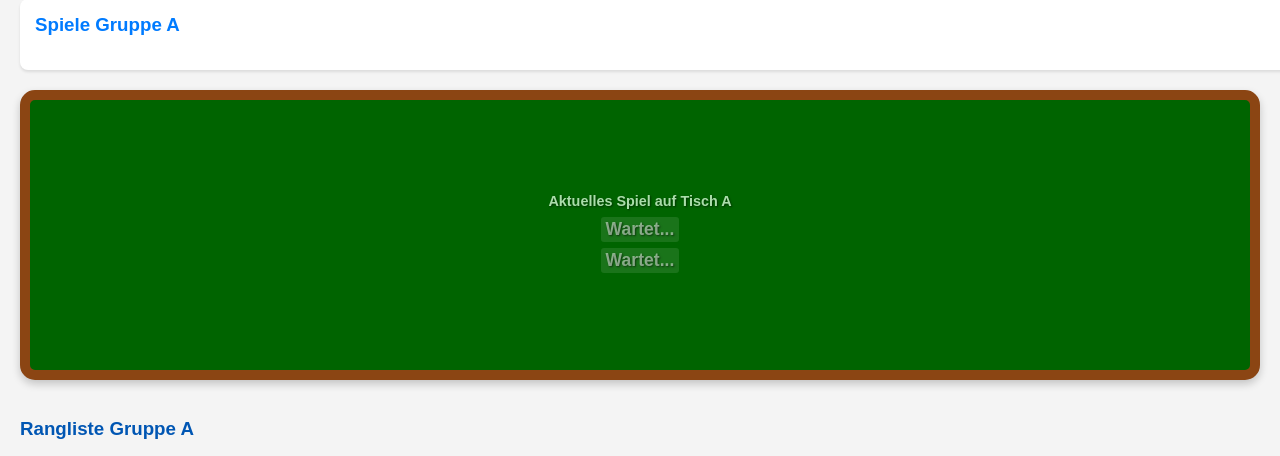
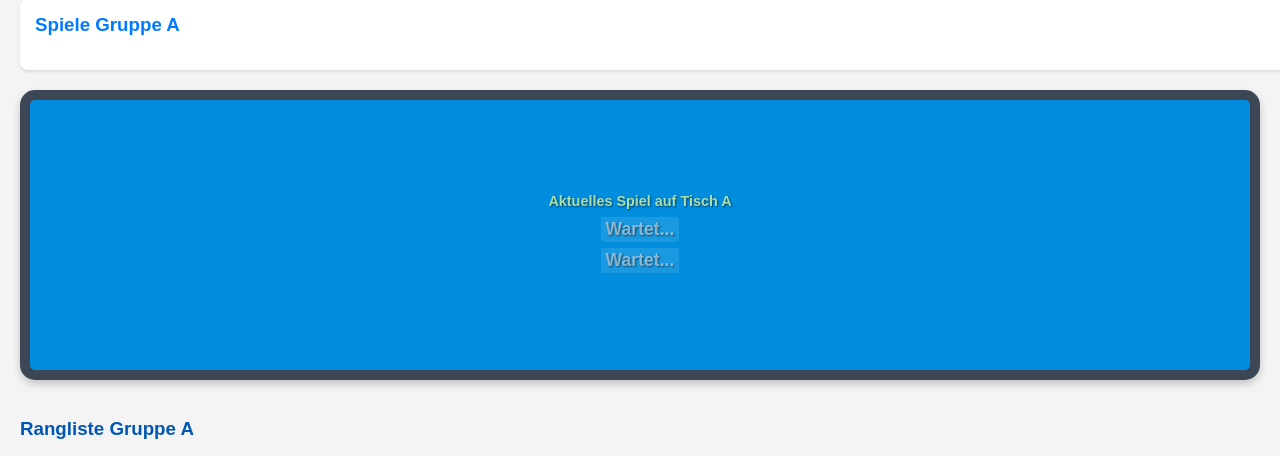
Before and after one commit to AlexGett/Billard-Turnier, a plain HTML site: page index.html in a window 1280 px wide. Shown: the part 305-761 px from the top of the page. Drawn offline with Linux system fonts and the light colour scheme.

Commit message:
Add files via upload

```diff
--- a/index.html
+++ b/index.html
@@ -138,8 +138,8 @@
             flex-shrink: 0; /* Verhindert, dass der Tisch schrumpft */
             width: 150px; /* Feste Breite */
             height: 290px; /* Feste Höhe */
-            background-color: #006400; /* Dunkelgrün für Billardtuch */
-            border: 10px solid #8B4513; /* Brauner Rahmen für den Tisch */
+            background-color: #008dde; /* Dunkelgrün für Billardtuch */
+            border: 10px solid #3d4655; /* Brauner Rahmen für den Tisch */
             border-radius: 15px; /* Leicht abgerundete Ecken */
             box-shadow: 0 4px 8px rgba(0,0,0,0.2);
             display: flex;
--- a/service-worker.js
+++ b/service-worker.js
@@ -1,4 +1,4 @@
-const CACHE_NAME = 'billard-turnier-v1.7'; // Ändere die Version bei Änderungen an den gecachten Dateien!
+const CACHE_NAME = 'billard-turnier-v1.2'; // Ändere die Version bei Änderungen an den gecachten Dateien!
 const urlsToCache = [
   '/',
   '/index.html',
```
Also changed, not shown: icons/LargeTile.scale-100.png (added), manifest.json.
